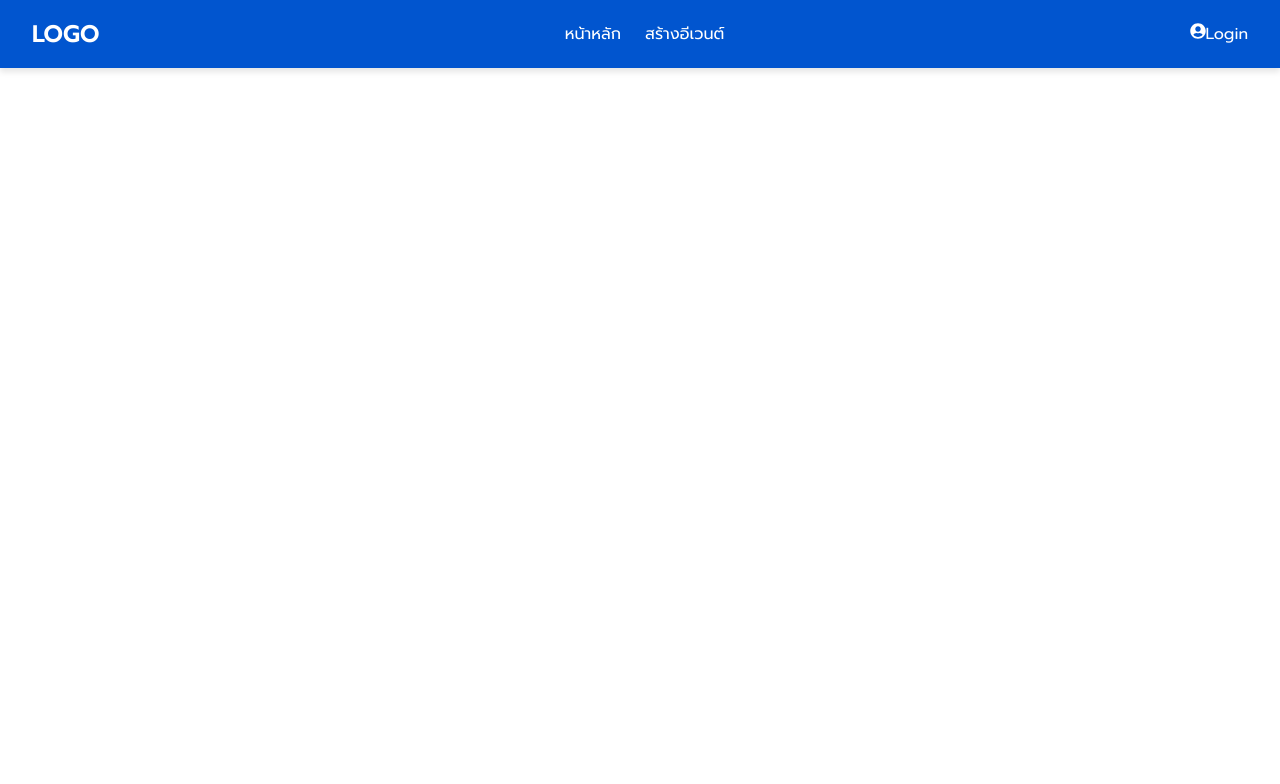
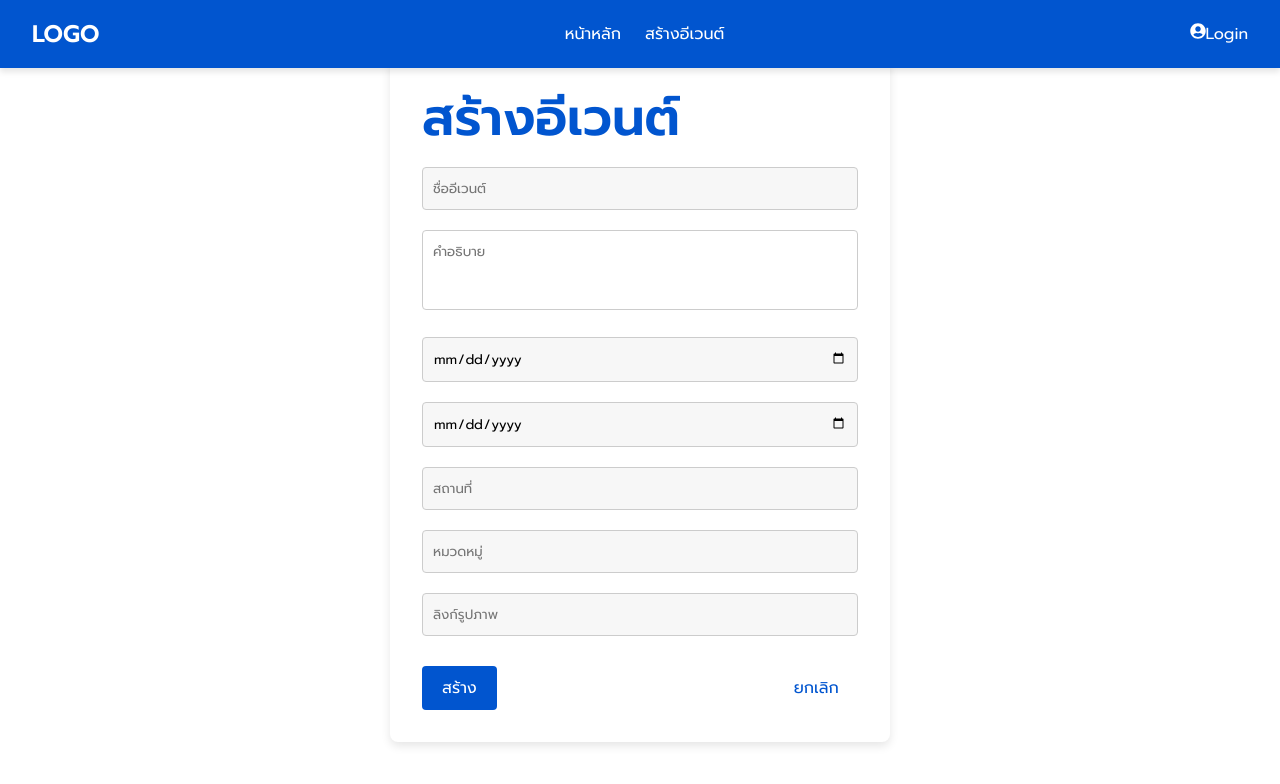
Before and after one commit to NarongdechP/Local-Vibes-Web-app, a React (Vite) app: page /Local-Vibes-Web-app/create in a window 1280 px wide. Shown: the top 784 px of the page. Built offline with nearby package versions, Linux system fonts and the light colour scheme; some icons are missing.

Commit message:
แก้ไข url

```diff
--- a/src/App.jsx
+++ b/src/App.jsx
@@ -8,7 +8,7 @@ import Register from "./pages/Register";
 
 function App() {
   return (
-    <Router basename="/">
+    <Router basename="/Local-Vibes-Web-app">
       <Navbar />
       <Routes>
         <Route path="/" element={<Home />} />
--- /dev/null
+++ b/src/pages/Create_Event.css
@@ -0,0 +1,74 @@
+body {
+    font-family: Arial, sans-serif;
+    background-color: #f8f9fa;
+    margin: 0;
+    padding: 0;
+  }
+
+  .CreateEvent-container {
+    display: flex;
+    justify-content: center;
+    align-items: center;
+    height: 100vh;
+  }
+
+  .CreateEvent-form-wrapper {
+    background: white;
+    padding: 2rem;
+    border-radius: 8px;
+    box-shadow: 0 4px 10px rgba(0, 0, 0, 0.1);
+    max-width: 500px;
+    width: 100%;
+  }
+
+  .CreateEvent-title {
+    color: #0155cf;
+    margin-bottom: 10px;
+  }
+
+  .CreateEvent-input {
+    width: 100%;
+    padding: 10px;
+    margin: 10px 0;
+    border: 1px solid #ccc;
+    border-radius: 4px;
+  }
+
+  textarea.CreateEvent-input {
+    height: 80px;
+    resize: none;
+  }
+
+  .CreateEvent-button-group {
+    display: flex;
+    justify-content: space-between;
+    margin-top: 20px;
+  }
+
+  .CreateEvent-primary-btn {
+    background-color: #0155cf;
+    color: white;
+    border: none;
+    padding: 10px 20px;
+    border-radius: 4px;
+    cursor: pointer;
+  }
+
+  .CreateEvent-secondary-btn {
+    background: none;
+    border: none;
+    color: #0155cf;
+    cursor: pointer;
+  }
+
+  .CreateEvent-error {
+    color: red;
+    font-size: 14px;
+    margin-top: 10px;
+  }
+
+  .CreateEvent-success {
+    color: green;
+    font-size: 14px;
+    margin-top: 10px;
+  }
--- a/src/pages/Create_Event.jsx
+++ b/src/pages/Create_Event.jsx
@@ -1,5 +1,6 @@
 import React, { useState } from "react";
 import axios from "axios";
+import "./Create_Event.css";
 
 const CreateEvent = () => {
   const [eventName, setEventName] = useState("");
@@ -14,8 +15,7 @@ const CreateEvent = () => {
 
   const handleSubmit = async (e) => {
     e.preventDefault();
-
-    const token = localStorage.getItem("authToken"); // assuming the token is stored in localStorage
+    const token = localStorage.getItem("authToken");
 
     const eventData = {
       event_name: eventName,
@@ -29,87 +29,79 @@ const CreateEvent = () => {
 
     try {
       const response = await axios.post(
-        "http://localhost:5000/create", // API endpoint
+        "http://localhost:5000/create",
         eventData,
         {
-          headers: {
-            Authorization: `Bearer ${token}`, // เพิ่ม Token ใน Header
-          },
+          headers: { Authorization: `Bearer ${token}` },
         }
       );
-      setMessage(response.data.message); // ข้อความสำเร็จ
-      setError(null); // เคลียร์ข้อผิดพลาด
+      setMessage(response.data.message);
+      setError(null);
     } catch (error) {
       setError(error.response?.data?.error || "เกิดข้อผิดพลาด");
-      setMessage(null); // เคลียร์ข้อความสำเร็จหากเกิดข้อผิดพลาด
+      setMessage(null);
     }
   };
 
   return (
-    <div>
-      <h1>สร้างอีเวนต์</h1>
-      <form onSubmit={handleSubmit}>
-        <div>
-          <label>ชื่ออีเวนต์</label>
+    <div className="CreateEvent-container">
+      <div className="CreateEvent-form-wrapper">
+        <h1 className="CreateEvent-title">สร้างอีเวนต์</h1>
+        <form onSubmit={handleSubmit}>
           <input
             type="text"
+            placeholder="ชื่ออีเวนต์"
+            className="CreateEvent-input"
             value={eventName}
             onChange={(e) => setEventName(e.target.value)}
           />
-        </div>
-        <div>
-          <label>รายละเอียด</label>
           <textarea
+            placeholder="คำอธิบาย"
+            className="CreateEvent-input"
             value={description}
             onChange={(e) => setDescription(e.target.value)}
           />
-        </div>
-        <div>
-          <label>วันที่เริ่มต้น</label>
           <input
             type="date"
+            className="CreateEvent-input"
             value={startDate}
             onChange={(e) => setStartDate(e.target.value)}
           />
-        </div>
-        <div>
-          <label>วันที่สิ้นสุด</label>
           <input
             type="date"
+            className="CreateEvent-input"
             value={endDate}
             onChange={(e) => setEndDate(e.target.value)}
           />
-        </div>
-        <div>
-          <label>สถานที่</label>
           <input
             type="text"
+            placeholder="สถานที่"
+            className="CreateEvent-input"
             value={location}
             onChange={(e) => setLocation(e.target.value)}
           />
-        </div>
-        <div>
-          <label>หมวดหมู่</label>
           <input
             type="text"
+            placeholder="หมวดหมู่"
+            className="CreateEvent-input"
             value={category}
             onChange={(e) => setCategory(e.target.value)}
           />
-        </div>
-        <div>
-          <label>URL รูปภาพอีเวนต์</label>
           <input
-            type="url"
+            type="text"
+            placeholder="ลิงก์รูปภาพ"
+            className="CreateEvent-input"
             value={eventImageUrl}
             onChange={(e) => setEventImageUrl(e.target.value)}
           />
-        </div>
-        <button type="submit">สร้างอีเวนต์</button>
-      </form>
-
-      {/* แสดงข้อความสำเร็จหรือข้อผิดพลาด */}
-      {message && <div style={{ color: "green" }}>{message}</div>}
-      {error && <div style={{ color: "red" }}>{error}</div>}
+          {error && <p className="CreateEvent-error">{error}</p>}
+          {message && <p className="CreateEvent-success">{message}</p>}
+          <div className="CreateEvent-button-group">
+            <button type="submit" className="CreateEvent-primary-btn">สร้าง</button>
+            <button type="button" className="CreateEvent-secondary-btn">ยกเลิก</button>
+          </div>
+        </form>
+      </div>
     </div>
   );
 };
```
